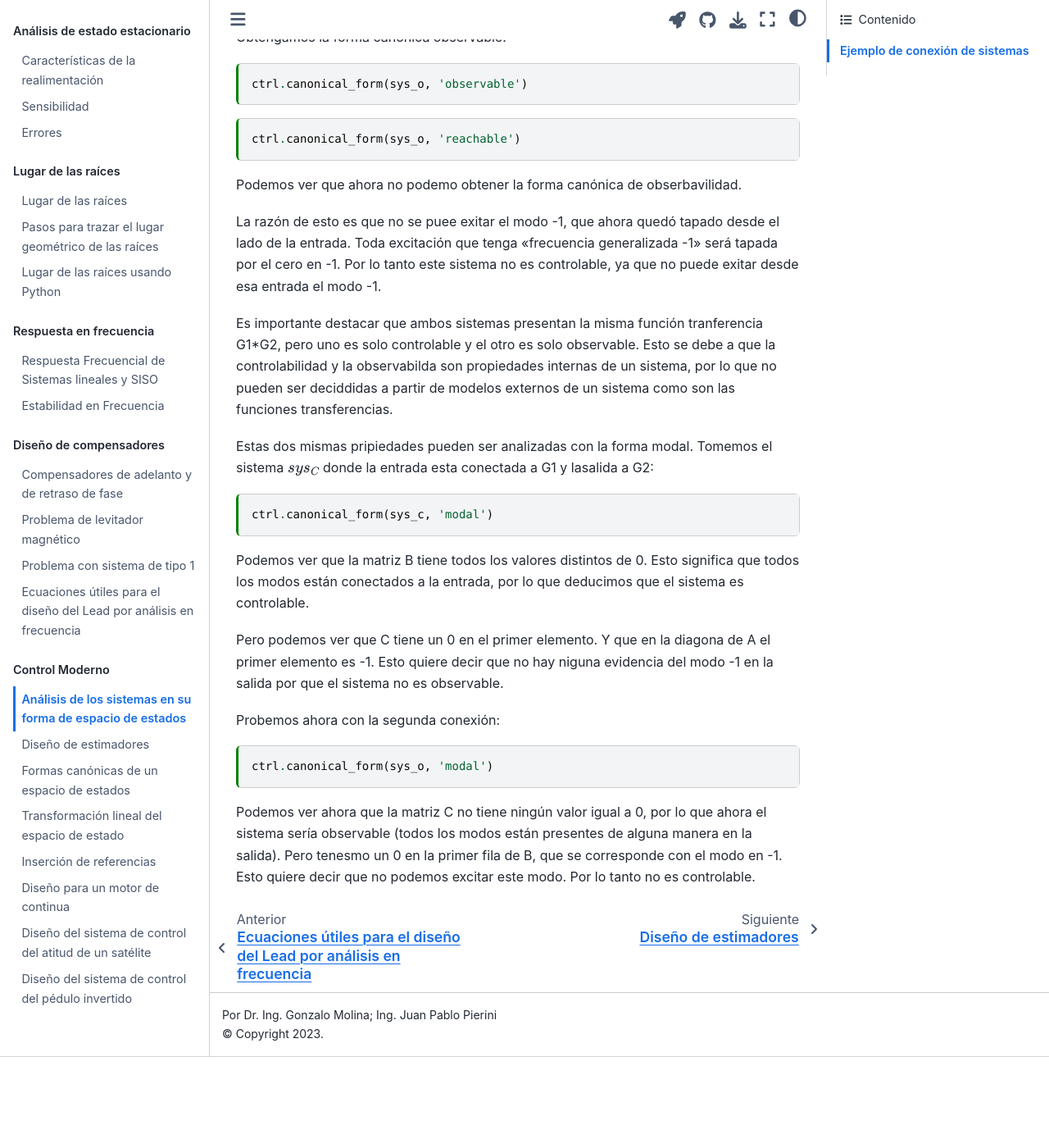
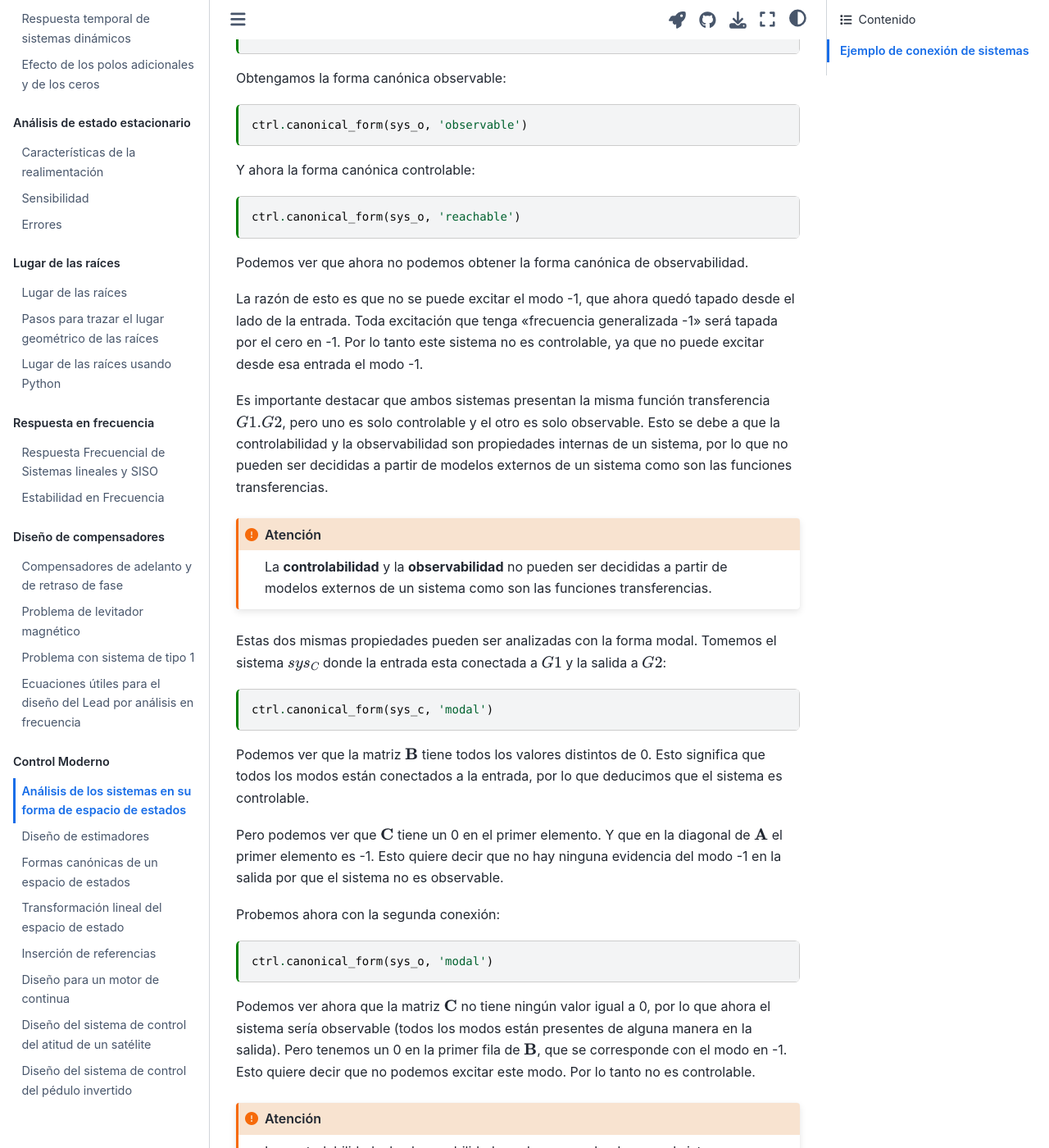
Before and after one commit to gonmolina/control-interactive-book, a Jupyter Book: the page built from book/doc/modulo_ve/ctrb_obsv.md, in a window 1280 px wide and 1400 px high, scrolled down 5817 px. Shown: the whole window at 82% size. Built offline with Jupyter Book 1.0.4 settings and Sphinx 7.4.7 and the Sphinx Book theme 1.1.4, drawn with Linux system fonts in a browser that asks for light colours; before the commit the page ends 7106 px from its top, so only the background shows below that; some of the changed text lies outside the part shown.

Commit message:
algunas pequeñas correciones

````diff
--- a/book/_toc.yml
+++ b/book/_toc.yml
@@ -1,18 +1,14 @@
-# Table of content
-# Learn more at https://jupyterbook.org/customize/toc.html
-#
-- file: intro
-
-- part: Introducción a Python
+format: jb-book
+root: intro
+parts:
+- caption: "Introducci\xF3n a Python"
   chapters:
   - file: doc/guia_de_instalacion
-  - file: doc/intro_python/Introducción a los notebooks de Jupyter
+  - file: "doc/intro_python/Introducci\xF3n a los notebooks de Jupyter"
   - file: doc/intro_python/Extra_Python
   - file: doc/intro_python/Intro-Matplotlib
   - file: doc/intro_python/intro_sympy
-  # faltaría poner algo del módulo de control
-
-- part: Señales, sistemas y modelos
+- caption: "Se\xF1ales, sistemas y modelos"
   chapters:
   - file: doc/modulo1/intro_sys_sen/intro_sis_y_sen
   - file: doc/modulo1/laplace/transformada_laplace_python_opcional
@@ -20,46 +16,40 @@
   - file: doc/modulo1/diagrama_bloques/diagrama_de_bloques
   - file: doc/modulo1/espacio_estado/espacio_de_estados
     sections:
-      - file: doc/modulo1/espacio_estado/modelado_ss
+    - file: doc/modulo1/espacio_estado/modelado_ss
   - file: doc/modulo1/linealizacion/linealizacion
   - file: doc/modulo1/ejemplos_sistemas/ejemplos_sistemas
     sections:
-      - file: doc/modulo1/ejemplos_sistemas/resorte_no_lineal
-      - file: doc/modulo1/ejemplos_sistemas/CineticaPuntual
-      - file: doc/modulo1/ejemplos_sistemas/Nonlinear CSTR
-      - file: doc/modulo1/ejemplos_sistemas/Ejemplo_Presa_Depredador
-
-- part: Análisis de la respuesta temporal
+    - file: doc/modulo1/ejemplos_sistemas/resorte_no_lineal
+    - file: doc/modulo1/ejemplos_sistemas/CineticaPuntual
+    - file: doc/modulo1/ejemplos_sistemas/Nonlinear CSTR
+    - file: doc/modulo1/ejemplos_sistemas/Ejemplo_Presa_Depredador
+- caption: "An\xE1lisis de la respuesta temporal"
   chapters:
   - file: doc/modulo2/estabilidad/estabilidad
   - file: doc/modulo2/respuesta temporal/Respuesta Temporal
   - file: doc/modulo2/polos y ceros adicionales/Efecto Polos y Ceros Adicionales
-
-- part: Análisis de estado estacionario
+- caption: "An\xE1lisis de estado estacionario"
   chapters:
   - file: doc/modulo3/realimentacion/carateristicas de la realimentacion
   - file: doc/modulo3/sensibilidad/Sensibilidad
   - file: doc/modulo3/errores/Errores
-
-- part: Lugar de las raíces
+- caption: "Lugar de las ra\xEDces"
   chapters:
   - file: doc/modulo4/lugar de las raices
   - file: doc/modulo4/Pasos para el trazado
   - file: doc/modulo4/Lugar de la raices con Python
-
-- part: Respuesta en frecuencia
+- caption: Respuesta en frecuencia
   chapters:
   - file: doc/modulo_frec/respuesta_frecuencial
   - file: doc/modulo_frec/estabilidad_nyquist/estabilidad_en_frecuencia
-
-- part: Diseño de compensadores
+- caption: "Dise\xF1o de compensadores"
   chapters:
   - file: doc/modulo5/compensadores
   - file: doc/modulo5/problema_levitador
   - file: doc/modulo5/tipo1_lead
   - file: doc/modulo5/lead_lag_design
-
-- part: Control Moderno
+- caption: Control Moderno
   chapters:
   - file: doc/modulo_ve/ctrb_obsv
   - file: doc/modulo_ve/estimadores
--- a/book/doc/modulo_ve/ctrb_obsv.md
+++ b/book/doc/modulo_ve/ctrb_obsv.md
@@ -37,7 +37,7 @@
 Ac
 ```
 
-Antes de seguir, verificamos que los polos de $G$ sean los autovalores de $Ac$
+Antes de seguir, verificamos que los polos de $G$ sean los autovalores de $\mathbf {Ac}$
 
 ```{code-cell} ipython3
 G.pole()
@@ -87,7 +87,7 @@ sys_c.dcgain()
 G.dcgain()
 ```
 
-Por lo tanto podemos ver que la función transfewrencia de $sys$ será la misma que la de $G$. Es decir, $sys$ se comporta externamente igual que $G$. Verificamos
+Por lo tanto podemos ver que la función transferencia de $sys$ será la misma que la de $G$. Es decir, $sys$ se comporta externamente igual que $G$. Verificamos
 
 ```{code-cell} ipython3
 ctrl.tf(sys_c)
@@ -149,15 +149,15 @@ Si queremos la forma canónica de observabilidad podemos hacer:
 ctrl.canonical_form(sys, 'observable')
 ```
 
-Existe otra forma canónica de represetanción en espacio de estados que se la conoce como froma canónica modal. Esta la podemos obtener haciendo:
+Existe otra forma canónica de representación en espacio de estados que se la conoce como forma canónica modal. Esta la podemos obtener haciendo:
 
 ```{code-cell} ipython3
 ctrl.canonical_form(sys, 'modal')
 ```
 
-Esta forma canónica lo que haces es aislar los modos unos de otros. Es decir cada variables de estado aparece en la diagonal. Sin embargo, como vemos en este caso, no tenemos una forma diagonal de la matriz $A$. Esto sucede por que hay casos que no se puede o no se dease aislarlos:
-- en caso de que se tengan autovales complejos conjugados, no se aislan para lograr tener una matriz $A$, $B$ y $C$ a coficiente reales.
-- en caso de que sean multiples no se pueden aislar por que tienen el mismo autovector y no se pueden usar estos para la transformación. Para estos casos se utiliza la forma de Jordan (no se dará en este curso).
+Esta forma canónica lo que haces es aislar los modos unos de otros. Es decir cada variables de estado aparece en la diagonal. Sin embargo, como vemos en este caso, no tenemos una forma diagonal de la matriz $\mathbf A$. Esto sucede por que hay casos que no se puede o no se desea aislarlos:
+- en caso de que se tengan autovalores complejos conjugados, no se aíslan para lograr tener una matriz $\mathbf A$, $\mathbf B$ y $\mathbf C$ a coeficiente reales.
+- en caso de que sean multiples no se pueden aislar por que tienen el mismo autovector y no se pueden usar estos para la transformación. Para estos casos se utiliza la forma de Jordan.
 
 +++
 
@@ -169,7 +169,7 @@ G2 = 1/((s+1)*(s+2)*(s+3))
 G2
 ```
 
-Vemos que esta función trnasferencia tiene los polos en -1, -2 y -3. Transformemosla a espacio de estados usando la función `ss`.
+Vemos que esta función transferencia tiene los polos en -1, -2 y -3. Transformemos a espacio de estados usando la función `ss`.
 
 ```{code-cell} ipython3
 sys2 = ctrl.ss(G2)
@@ -182,13 +182,13 @@ Veamos al sistema en su forma canónica de controlabilidad.
 ctrl.canonical_form(sys2, 'reachable')
 ```
 
-Ahora veamoslo en la forma canónica de observabilidad
+Ahora lo podemos ver en la forma canónica de observabilidad
 
 ```{code-cell} ipython3
 ctrl.canonical_form(sys2, 'observable')
 ```
 
-Finalmente obtengamos la forma conónica modal:
+Finalmente obtengamos la forma canónica modal:
 
 ```{code-cell} ipython3
 sys2_m, _=ctrl.canonical_form(sys2, 'modal')
@@ -198,10 +198,11 @@ sys2_m, _=ctrl.canonical_form(sys2, 'modal')
 sys2_m.A
 ```
 
-Notar:
-- La función `canoincal_form` devuelve un sistema en la forma canónica solicitada y la amtriz de trnasformación necesaria para obtenerlo
-- En la diagonal tenmos los modos del sistema (polos de $G$ o autovalores de $A$)
-- Fuera de la diagonal tenemos ceros o valores muy cercanos a ceros (debido a problemas numericos en el cálculo)
+```{note}
+- La función `canonical_form` devuelve un sistema en la forma canónica solicitada y la matriz de transformación necesaria para obtenerlo
+- En la diagonal tenemos los modos del sistema (polos de $G$ o autovalores de $A$)
+- Fuera de la diagonal tenemos ceros o valores muy cercanos a ceros (debido a problemas numéricos en el cálculo)
+```
 
 +++
 
@@ -265,31 +266,33 @@ sys_c.pole()
 sys_c.zero()
 ```
 
-Vemos que el sistema conserva los mismos polos y los mismos ceros que el original, lo cual era de esperarse, ya que su función transferencia sería G1*G2
+Vemos que el sistema conserva los mismos polos y los mismos ceros que el original, lo cual era de esperarse, ya que su función transferencia sería $G1.G2$
 
 +++
 
-Obtngamos la forma canónica de controlabilidad del sistema
+Obtengamos la forma canónica de controlabilidad del sistema
 
 ```{code-cell} ipython3
 ctrl.canonical_form(sys_c, 'reachable')
 ```
 
-Podemos ver que las matrices A, B, C y D coinciden con lo visto en teoría.
+Podemos ver que las matrices $ \mathbf A$, $\mathbf B$, $\mathbf C$ y $\mathbf D$ coinciden con lo visto en teoría.
 
 Ahora obtengamos la forma canónica de observabilidad:
 
 ```{code-cell} ipython3
+:tags: [raises-exception]
+
 ctrl.canonical_form(sys_c, 'observable')
 ```
 
 Podemos ver que este sistema no puede ser escrito en su forma canónica de observabilidad. Esto sucede por que el sistema no es observable.
 
-La interptertación se da por que un sistema observable necesita tener evidencia de lo que sucede con cada modo a la salida. Como el modo en -1 se ve completamente tapado por el cero en esa misma frecuencia este sistema no es observable por que no tiene niguna evidencia del modo en -1 a la salida del mismo.
+La interpretación se da por que un sistema observable necesita tener evidencia de lo que sucede con cada modo a la salida. Como el modo en -1 se ve completamente tapado por el cero en esa misma frecuencia este sistema no es observable por que no tiene ninguna evidencia del modo en -1 a la salida del mismo.
 
 +++
 
-Ahora hagamos la conexión al revez (primero G1 y luego G2):
+Ahora hagamos la conexión al revés (primero $G1$ y luego $G2$):
 
 ```{code-cell} ipython3
 sys_o = ctrl.connect(ctrl.append(sys1, sys2),[[1,2]],[2],[1])
@@ -302,31 +305,33 @@ Obtengamos la forma canónica observable:
 ctrl.canonical_form(sys_o, 'observable')
 ```
 
-```{raw-cell}
 Y ahora la forma canónica controlable:
-```
 
 ```{code-cell} ipython3
+:tags: [raises-exception]
+
 ctrl.canonical_form(sys_o, 'reachable')
 ```
 
-Podemos ver que ahora no podemo obtener la forma canónica de obserbavilidad.
+Podemos ver que ahora no podemos obtener la forma canónica de observabilidad.
 
-La razón de esto es que no se puee exitar el modo -1, que ahora quedó tapado desde el lado de la entrada. Toda excitación que tenga "frecuencia generalizada -1" será tapada por el cero en -1. Por lo tanto este sistema no es controlable, ya que no puede exitar desde esa entrada el modo -1.
+La razón de esto es que no se puede excitar el modo -1, que ahora quedó tapado desde el lado de la entrada. Toda excitación que tenga "frecuencia generalizada -1" será tapada por el cero en -1. Por lo tanto este sistema no es controlable, ya que no puede excitar desde esa entrada el modo -1.
 
-Es importante destacar que ambos sistemas presentan la misma función tranferencia G1*G2, pero uno es solo controlable y el otro es solo observable. Esto se debe a que la controlabilidad y la observabilda son propiedades internas de un sistema, por lo que no pueden ser deciddidas a partir de modelos externos de un sistema como son las funciones transferencias.
+Es importante destacar que ambos sistemas presentan la misma función transferencia $G1.G2$, pero uno es solo controlable y el otro es solo observable. Esto se debe a que la controlabilidad y la observabilidad son propiedades internas de un sistema, por lo que no pueden ser decididas a partir de modelos externos de un sistema como son las funciones transferencias.
 
-+++
+```{attention}
+La **controlabilidad** y la **observabilidad**  no pueden ser decididas a partir de modelos externos de un sistema como son las funciones transferencias.
+```
 
-Estas dos mismas pripiedades pueden ser analizadas con la forma modal. Tomemos el sistema $sys_C$ donde la entrada esta conectada a G1 y lasalida a G2:
+Estas dos mismas propiedades pueden ser analizadas con la forma modal. Tomemos el sistema $sys_C$ donde la entrada esta conectada a $G1$ y la salida a $G2$:
 
 ```{code-cell} ipython3
 ctrl.canonical_form(sys_c, 'modal')
 ```
 
-Podemos ver que la matriz B tiene todos los valores distintos de 0. Esto significa que todos los modos están conectados a la entrada, por lo que deducimos que el sistema es controlable.
+Podemos ver que la matriz $\mathbf B$ tiene todos los valores distintos de 0. Esto significa que todos los modos están conectados a la entrada, por lo que deducimos que el sistema es controlable.
 
-Pero podemos ver que C tiene un 0 en el primer elemento. Y que en la diagona de A el primer elemento es -1. Esto quiere decir que no hay niguna evidencia del modo -1 en la salida por que el sistema no es observable.
+Pero podemos ver que $\mathbf C$ tiene un 0 en el primer elemento. Y que en la diagonal de $ \mathbf A$ el primer elemento es -1. Esto quiere decir que no hay ninguna evidencia del modo -1 en la salida por que el sistema no es observable.
 
 +++
 
@@ -336,7 +341,11 @@ Probemos ahora con la segunda conexión:
 ctrl.canonical_form(sys_o, 'modal')
 ```
 
-Podemos ver ahora que la matriz C no tiene ningún valor igual a 0, por lo que ahora el sistema sería observable (todos los modos están presentes de alguna manera en la salida). Pero tenesmo un 0 en la primer fila de B, que se corresponde con el modo en -1. Esto quiere decir que no podemos excitar este modo. Por lo tanto no es controlable.
+Podemos ver ahora que la matriz $\mathbf C$ no tiene ningún valor igual a 0, por lo que ahora el sistema sería observable (todos los modos están presentes de alguna manera en la salida). Pero tenemos un 0 en la primer fila de $\mathbf B$, que se corresponde con el modo en -1. Esto quiere decir que no podemos excitar este modo. Por lo tanto no es controlable.
+
+```{attention}
+La controlabilidad y la observabilidad pueden ser evaluadas con el sistema en su forma **canónica modal** analizando las relaciones  de la matrices $\mathbf{B}$ y $\mathbf{C}$ con la matriz $\mathbf{A}$.
+```
 
 ```{code-cell} ipython3
 
````
Also changed, not shown: other parts of book/doc/modulo_ve/ctrb_obsv.md (+8 -8 lines), book/doc/modulo_frec/asintotico_fase.png, book/doc/modulo_frec/asintotico_mag.png.
